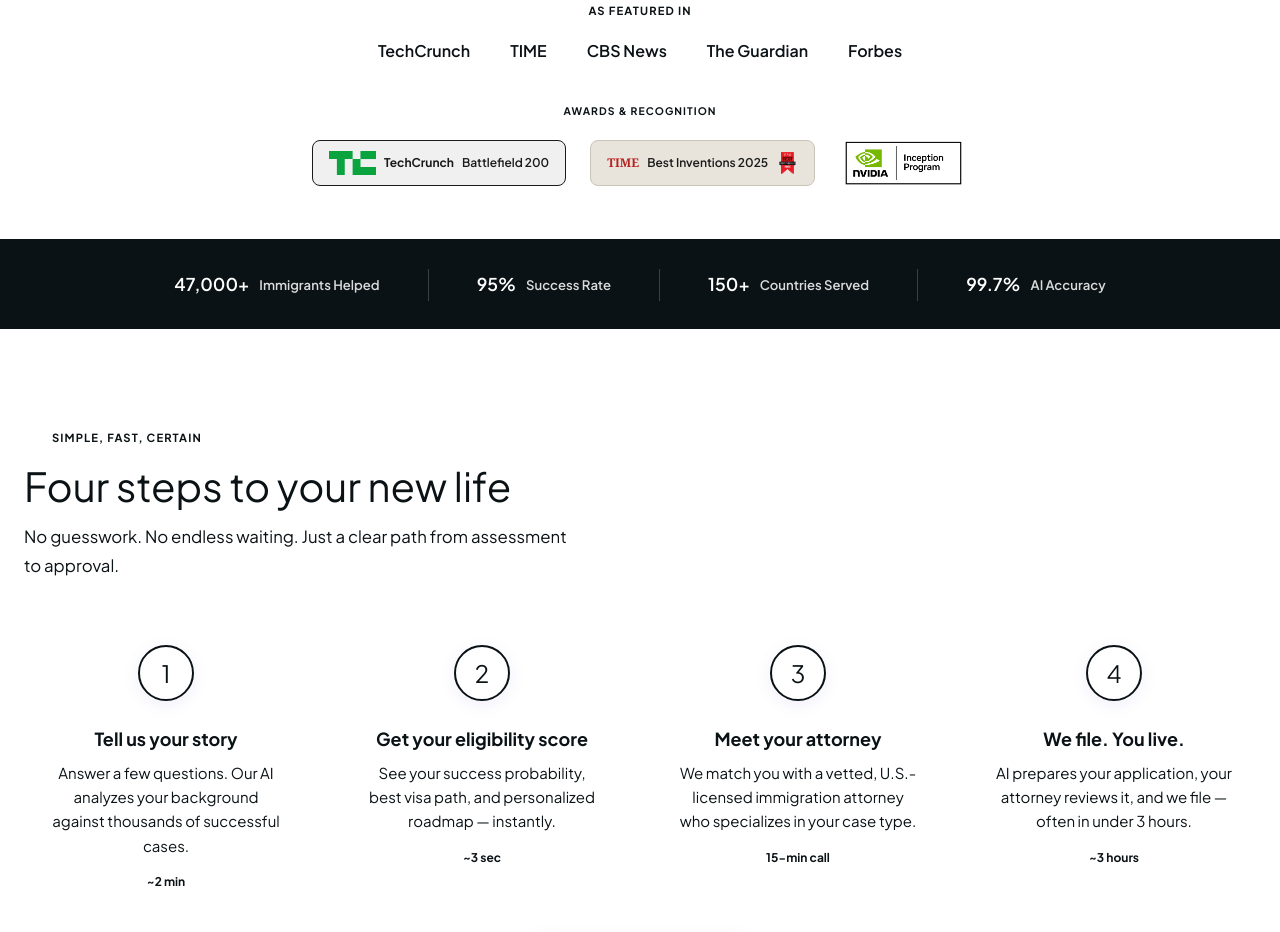
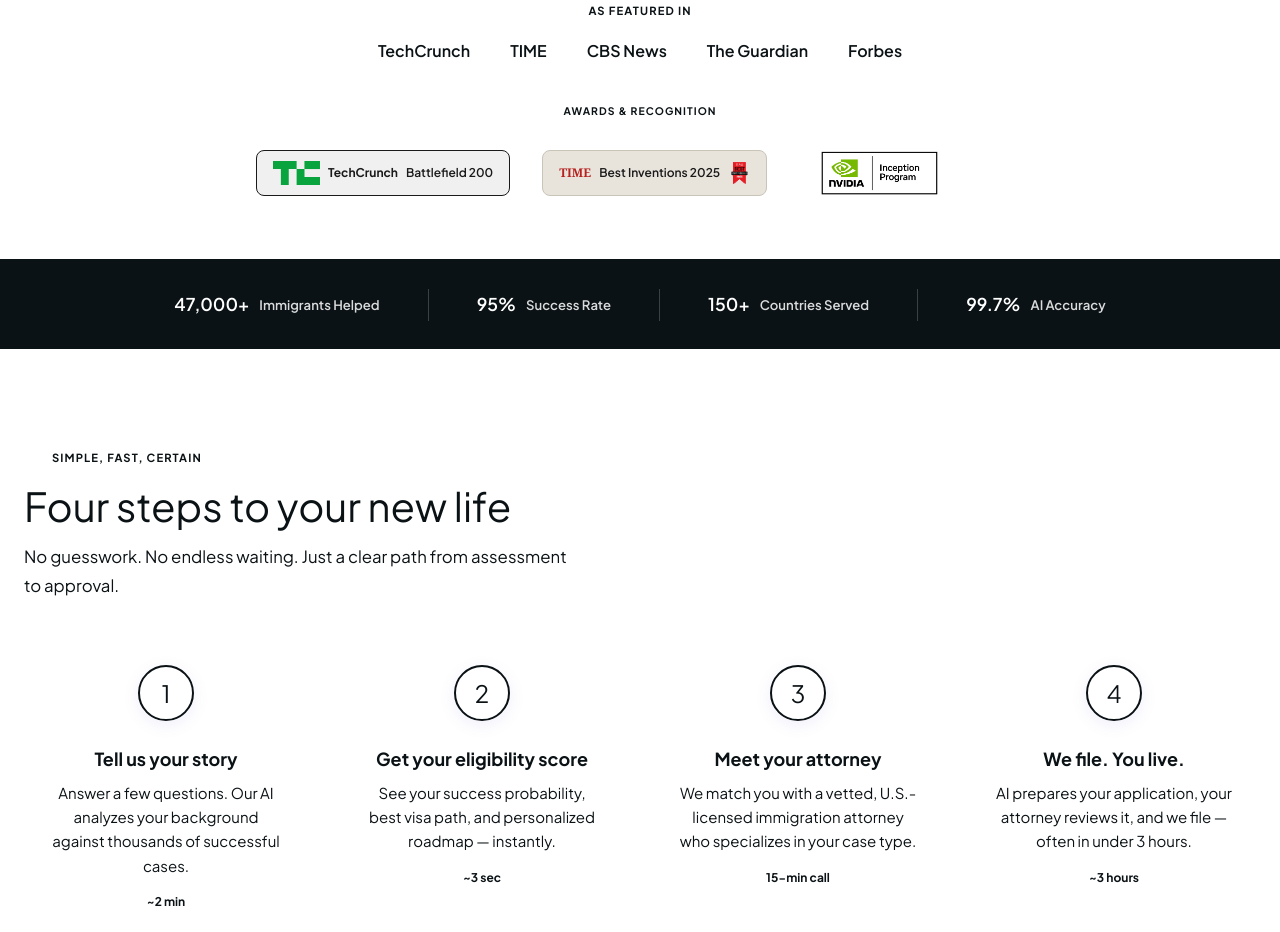
Before and after one commit to bisimusic/JustiGuideAI, a Next.js app: page / in a window 1280 px wide. Shown: the part 1060-1992 px from the top of the page. Built offline with nearby package versions, Linux system fonts and the light colour scheme.

Commit message:
PressLogos: center awards badges, shift row left (-ml-16)
Made-with: Cursor

```diff
--- a/components/SocialProofSection.tsx
+++ b/components/SocialProofSection.tsx
@@ -96,7 +96,7 @@ export function PressLogos() {
         <p className="text-center text-[0.65rem] font-bold tracking-widest uppercase text-warm-gray/70 mb-4">
           Awards &amp; recognition
         </p>
-        <div className="flex flex-wrap justify-center items-center gap-4 md:gap-6">
+        <div className="flex flex-wrap justify-center items-center gap-6 md:gap-8 -ml-16">
           <a
             href="https://techcrunch.com/"
             target="_blank"
@@ -122,7 +122,9 @@ export function PressLogos() {
               className="h-6 w-auto shrink-0 mix-blend-darken"
             />
           </a>
-          <img src="/assets/nvidia-inception-badge.png" alt="NVIDIA Inception Program" className="h-14 w-auto object-contain" />
+          <span className="inline-flex items-center justify-center px-4 py-2.5 rounded-lg">
+            <img src="/assets/nvidia-inception-badge.png" alt="NVIDIA Inception Program" className="h-14 w-auto object-contain" />
+          </span>
         </div>
       </div>
     </section>
```
